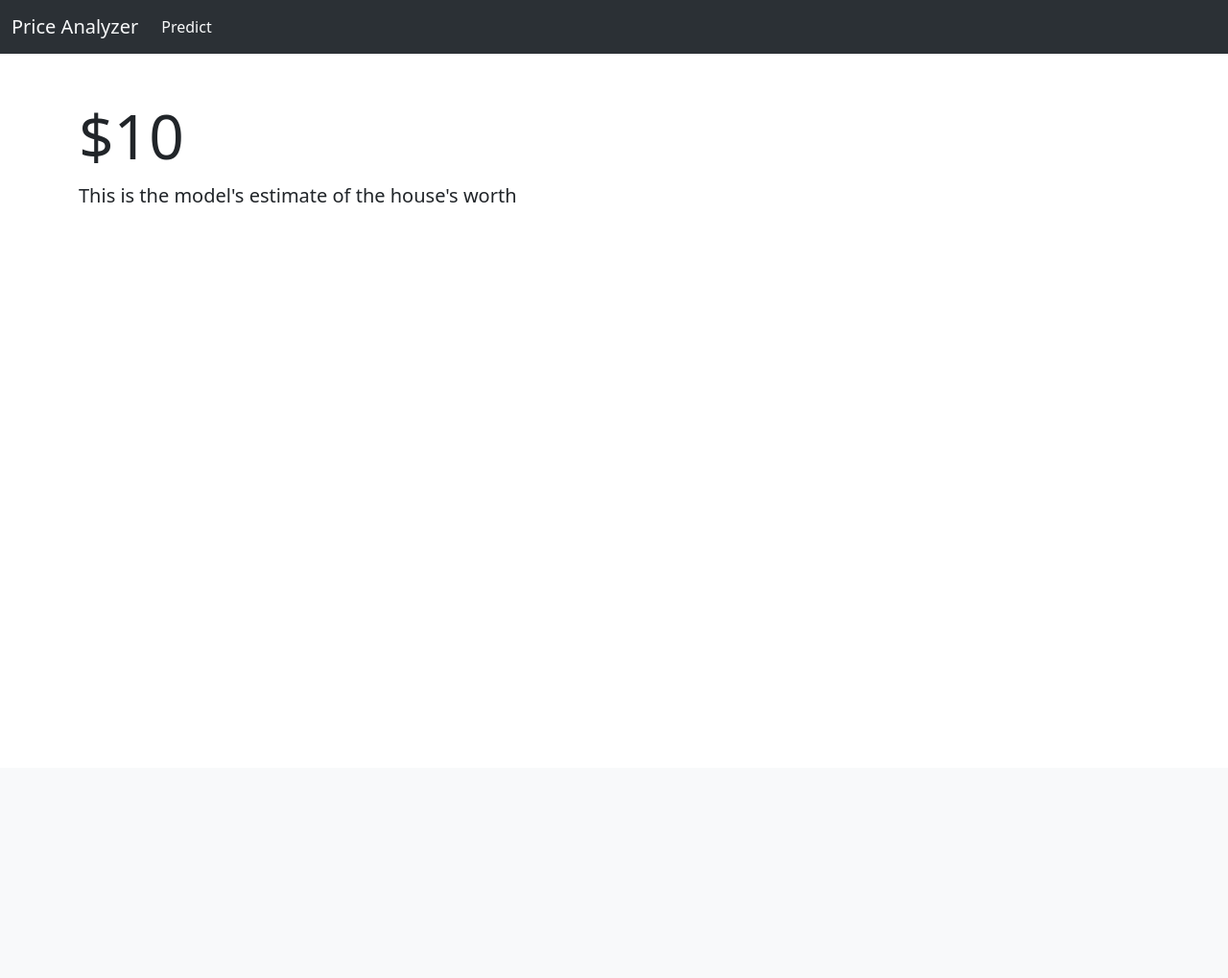
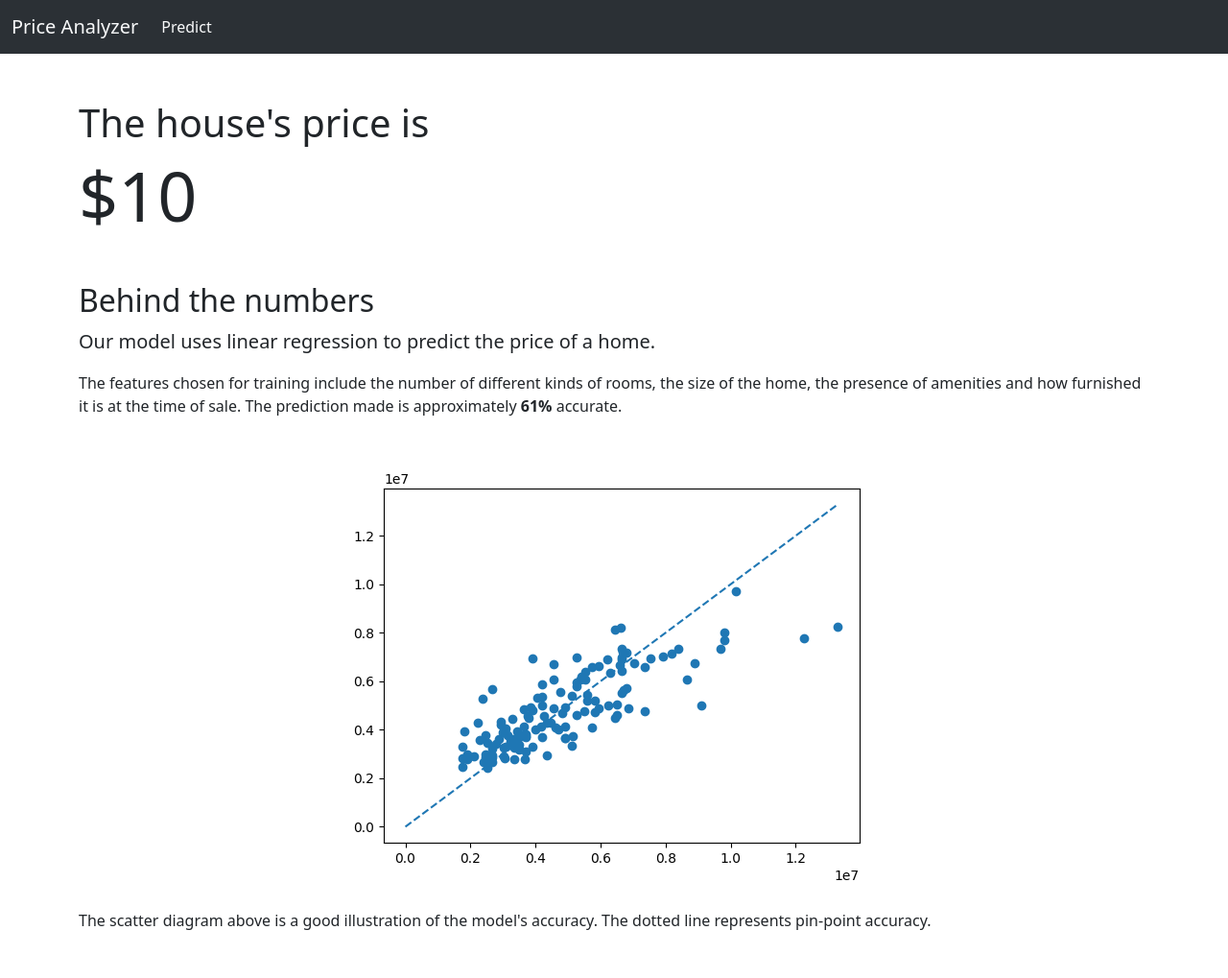
Before and after one commit to Trev241/housing-price-predictor, a Flask app: template app/templates/result.html in a window 1280 px wide. Shown: the whole page at 96% size. Before the commit the page ends 211 px from the top, so only its background shows below. Run offline with Flask 3, Linux system fonts and the light colour scheme; the template is opened without the code that fills it: most values are stand-ins (such as "Sample title", 1, 10 or a date in 2020); parts of the project's set-up code (start-up, migrations or seed data) failed here and were passed over.

Commit message:
Update result.html

```diff
--- a/app/templates/result.html
+++ b/app/templates/result.html
@@ -1,6 +1,34 @@
 {% extends "base.html" %} {% block content %}
 <div class="container my-5">
-  <h1 class="display-3">${{ predicted_price }}</h1>
-  <p class="lead">This is the model's estimate of the house's worth</p>
+  <div class="mb-5">
+    <h1 class="display-6">The house's price is</h1>
+    <h2 class="display-2">${{ predicted_price }}</h2>
+  </div>
+
+  <div>
+    <h2>Behind the numbers</h2>
+    <p class="lead">
+      Our model uses linear regression to predict the price of a home.
+    </p>
+
+    <p>
+      The features chosen for training include the number of different kinds of
+      rooms, the size of the home, the presence of amenities and how furnished
+      it is at the time of sale. The prediction made is approximately
+      <b>61%</b> accurate.
+    </p>
+
+    <div class="d-flex justify-content-center">
+      <img
+        class="img-fluid mb-3"
+        src="static/images/LinearRegression()-scatter-accuracy.png"
+      />
+    </div>
+
+    <p>
+      The scatter diagram above is a good illustration of the model's accuracy.
+      The dotted line represents pin-point accuracy.
+    </p>
+  </div>
 </div>
 {% endblock %}
```
